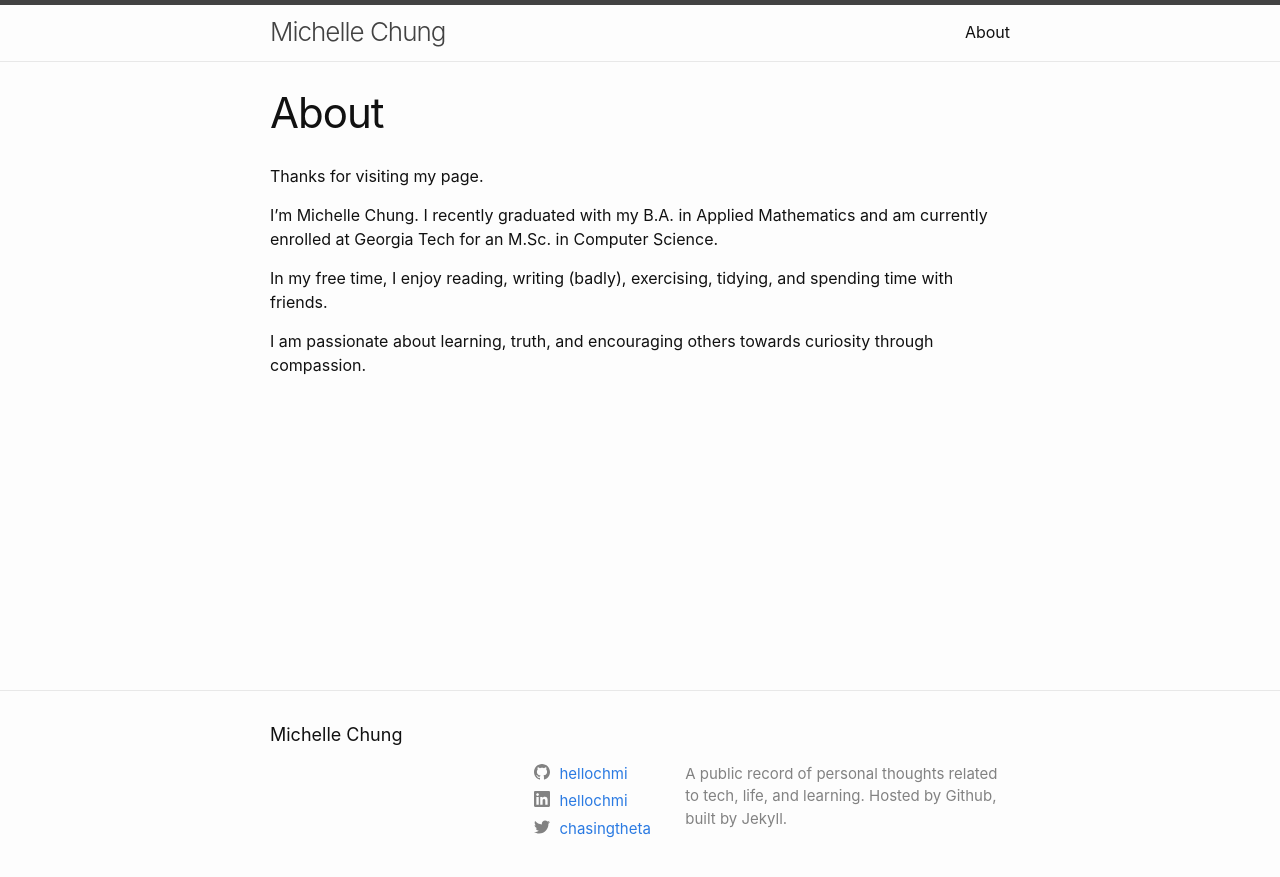
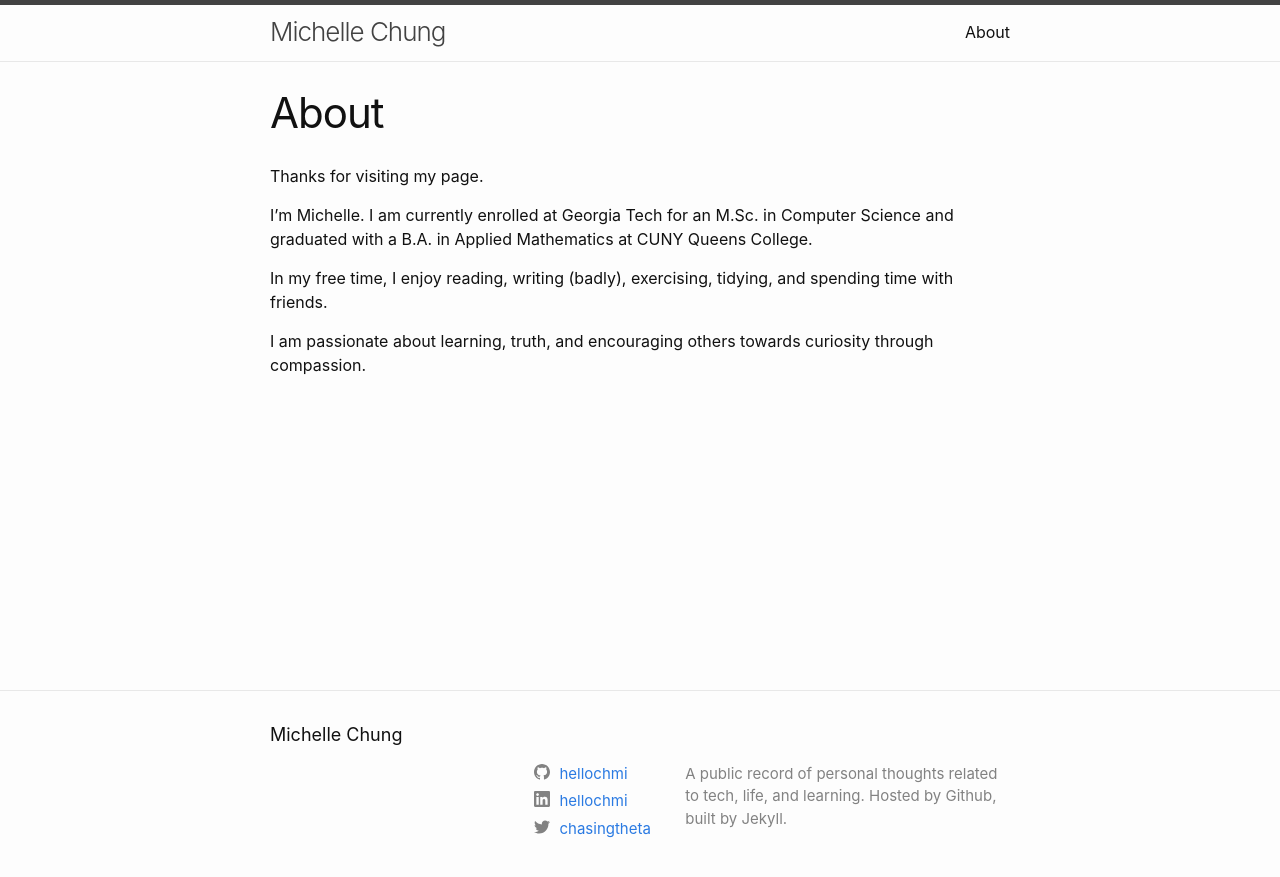
Before and after one commit to hellochmi/hellochmi, a Jekyll site: the page built from about.markdown, in a window 1280 px wide. Shown: the top 877 px of the page. Built offline with Jekyll 4.4.1, drawn with Linux system fonts in a browser that asks for light colours.

Commit message:
Update about.markdown

```diff
--- a/about.markdown
+++ b/about.markdown
@@ -6,7 +6,7 @@ permalink: /about/
 
 Thanks for visiting my page.
 
-I'm Michelle Chung. I recently graduated with my B.A. in Applied Mathematics and am currently enrolled at Georgia Tech for an M.Sc. in Computer Science.
+I'm Michelle. I am currently enrolled at Georgia Tech for an M.Sc. in Computer Science and graduated with a B.A. in Applied Mathematics at CUNY Queens College.
 
 In my free time, I enjoy reading, writing (badly), exercising, tidying, and spending time with friends.
 
```
